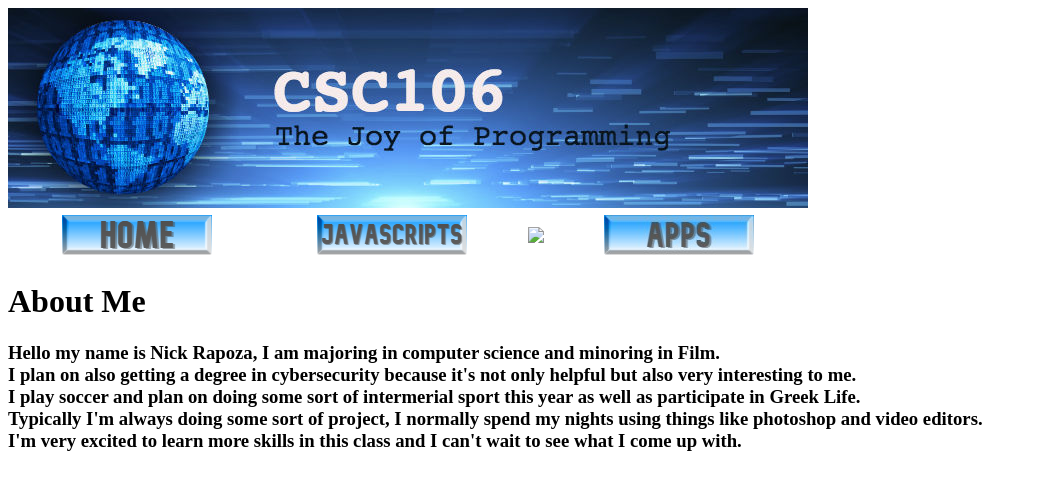
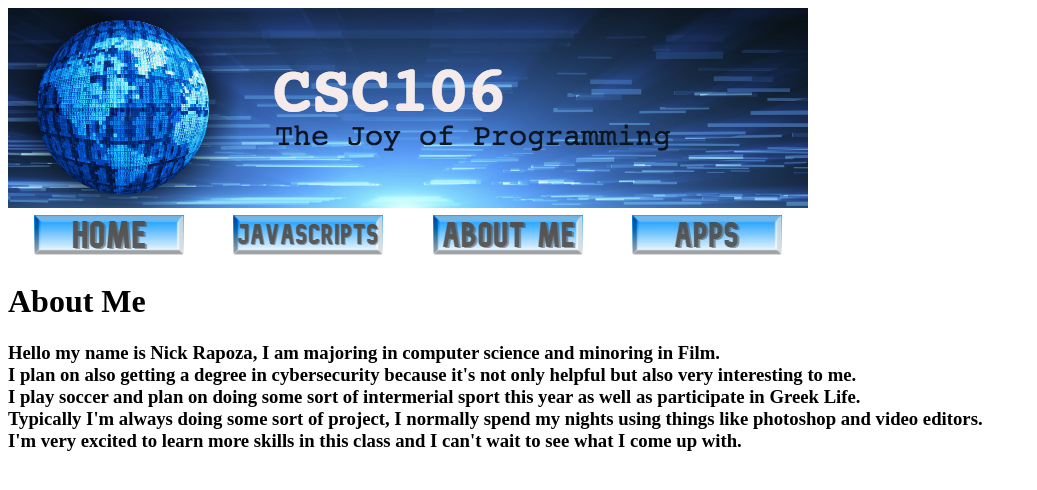
Before and after one commit to NickURI/NickURI.github.io, a plain HTML site: page aboutme.html in a window 1280 px wide. Shown: the whole page, without its empty margins (0-1037 px from the left). Drawn offline with Linux system fonts and the light colour scheme.

Commit message:
Update aboutme.html

```diff
--- a/aboutme.html
+++ b/aboutme.html
@@ -15,11 +15,11 @@
       <table width="800px">
          <tr>
             <td align="center">
-            <a href="https://nickuri.github.io/"><img src="Home.png"></a>  </td>
+            <a href="https://nickuri.github.io/"><img src="home.png"></a>  </td>
 
-           <td align="center"><a href="https://nickuri.github.io/javascripts.html"><img src="Javascripts.png"></a></td>
-           <td align="center"><a href="https://nickuri.github.io/aboutme.html"><img src="About Me.png"></a></td>
-             <td align="center"><a href=""https://nickuri.github.io/apps.html"><img src="apps.jpg"></a></td>
+           <td align="center"><a href="https://nickuri.github.io/javascripts.html"><img src="javascripts.png"></a></td>
+           <td align="center"><a href="https://nickuri.github.io/aboutme.html"><img src="aboutme.png"></a></td>
+             <td align="center"><a href="https://nickuri.github.io/apps.html"><img src="apps.jpg"></a></td>
 
                                                                                                      </tr>
 
```
